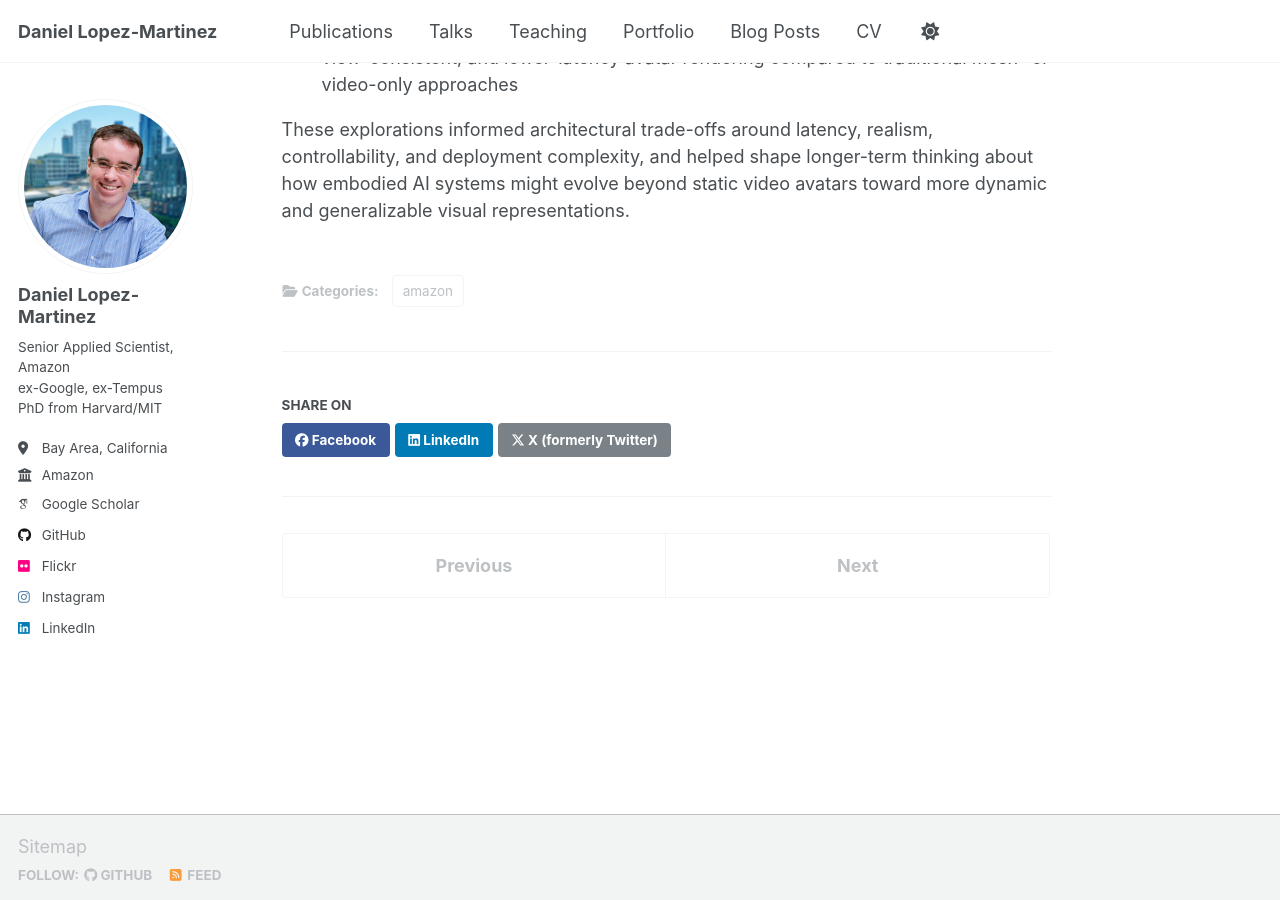
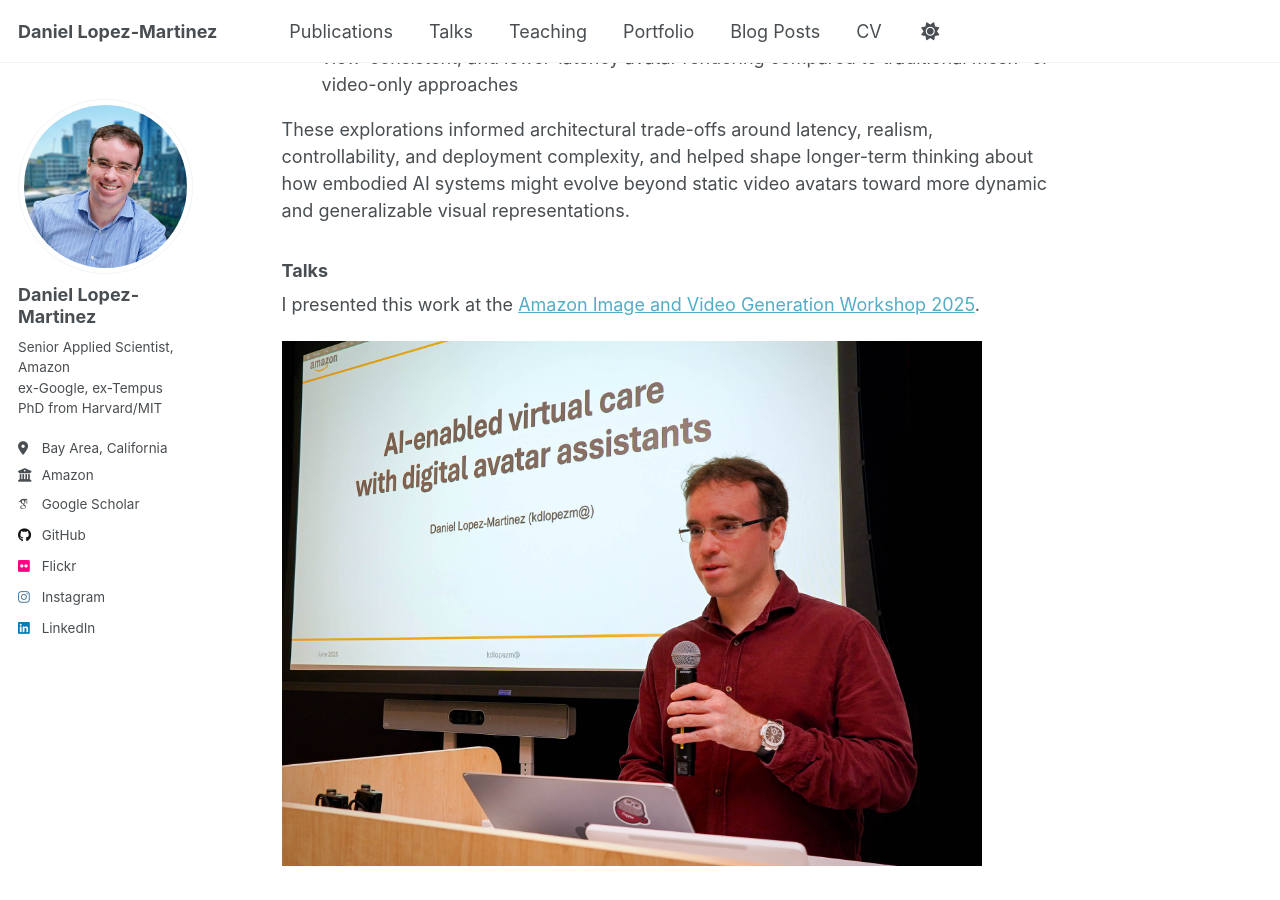
Before and after one commit to daniel-lopezmartinez/daniel-lopezmartinez.github.io, a Jekyll site: the page built from _portfolio/amazon-video-avatars.md, in a window 1280 px wide and 900 px high, scrolled down 1296 px. Built offline with Jekyll 4.4.1, drawn with Linux system fonts in a browser that asks for light colours; some web fonts are replaced; a script that is not in the unit is left out.

Commit message:
added image

```diff
--- a/_portfolio/amazon-video-avatars.md
+++ b/_portfolio/amazon-video-avatars.md
@@ -4,6 +4,7 @@ excerpt: "Applied research, design and prototyping of real-time multimodal video
 collection: portfolio
 category: amazon
 order: 4
+image: /images/blog/2025-06-26-daniel-lopez-martinez-amazon-ai-digital-avatars.jpg
 ---
 
 
@@ -33,3 +34,10 @@ Within this framework, I evaluated multiple approaches for avatar representation
 - 3D Gaussian splatting–based representations as a potential path toward more flexible, view-consistent, and lower-latency avatar rendering compared to traditional mesh- or video-only approaches
 
 These explorations informed architectural trade-offs around latency, realism, controllability, and deployment complexity, and helped shape longer-term thinking about how embodied AI systems might evolve beyond static video avatars toward more dynamic and generalizable visual representations.
+
+
+### Talks
+
+I presented this work at the [Amazon Image and Video Generation Workshop 2025](/talks/2025-06-26-amazon-image-video-gen).
+
+<img src='/images/blog/2025-06-26-daniel-lopez-martinez-amazon-ai-digital-avatars.jpg' width="700" height="400" alt="Daniel Lopez-Martinez presenting his talk on AI-enabled virtual care with LLM-powered digital avatar assistants at the Amazon AWS Image and Video Generation Workshop 2025 in Seattle. The title slide behind him shows his name and the Amazon logo.">
```
